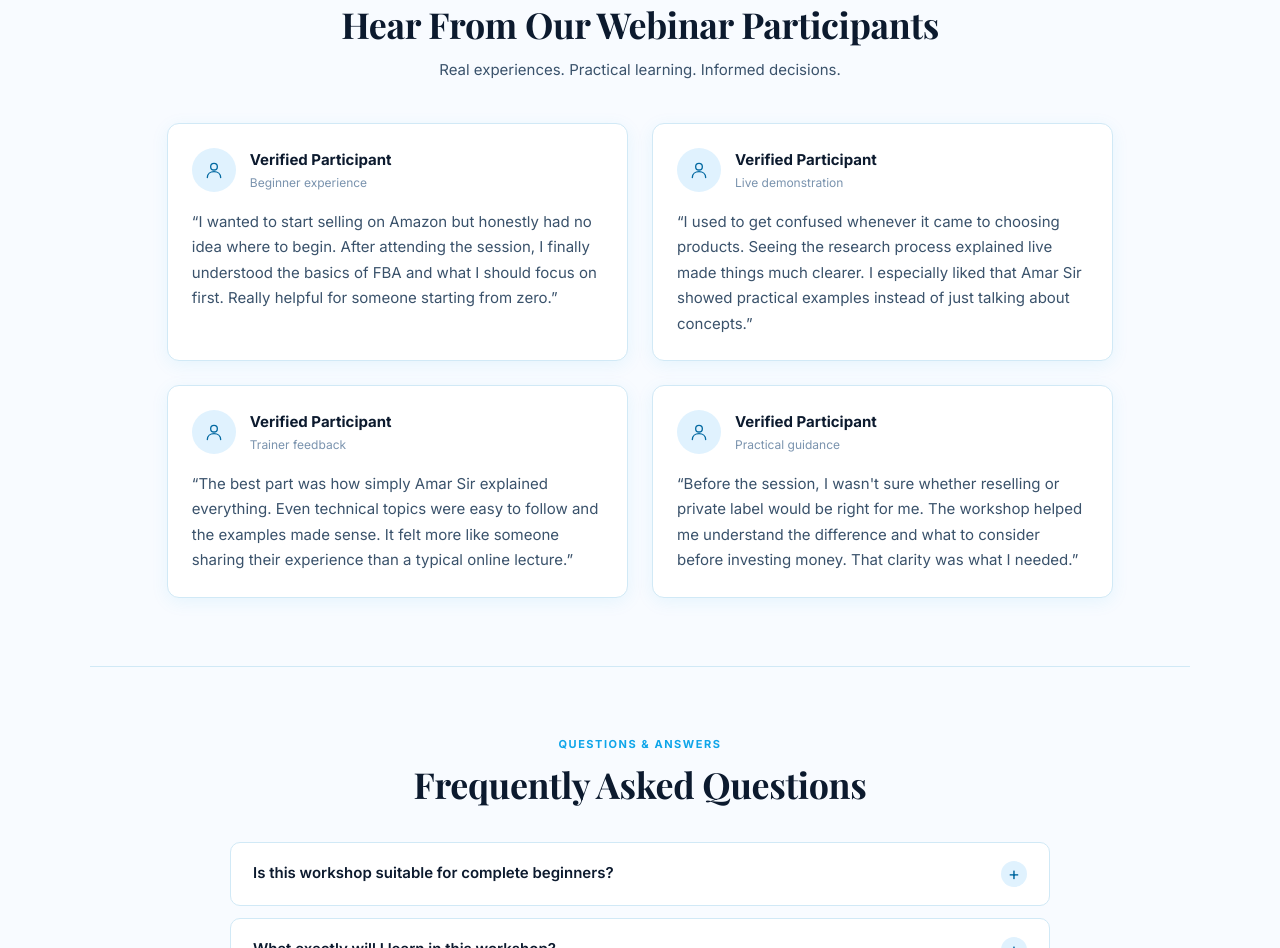
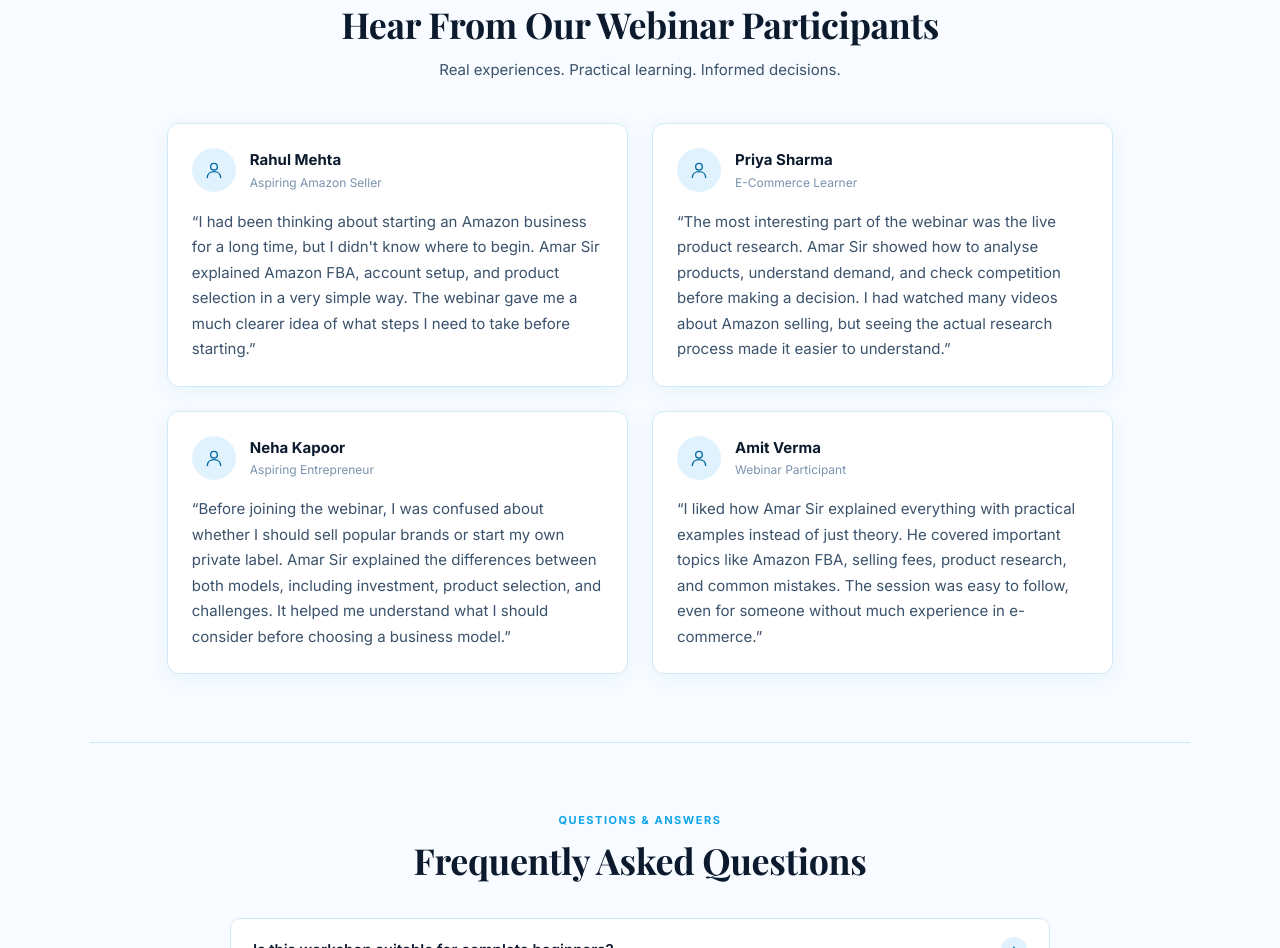
Before and after one commit to amanprosync-dot/Google-Ads-Landing-Aman, a plain HTML site: page index.html in a window 1280 px wide. Shown: the part 5127-6075 px from the top of the page. Drawn offline with nearby package versions, Linux system fonts and the light colour scheme; a web font is replaced by a local one.

Commit message:
Few more changes

```diff
--- a/index.html
+++ b/index.html
@@ -530,15 +530,12 @@
                 </svg>
               </span>
               <span>
-                <strong>Verified Participant</strong>
-                <small>Beginner experience</small>
+                <strong>Rahul Mehta</strong>
+                <small>Aspiring Amazon Seller</small>
               </span>
             </figcaption>
             <blockquote>
-              “I wanted to start selling on Amazon but honestly had no idea
-              where to begin. After attending the session, I finally understood
-              the basics of FBA and what I should focus on first. Really helpful
-              for someone starting from zero.”
+              “I had been thinking about starting an Amazon business for a long time, but I didn't know where to begin. Amar Sir explained Amazon FBA, account setup, and product selection in a very simple way. The webinar gave me a much clearer idea of what steps I need to take before starting.”
             </blockquote>
           </figure>
           <figure class="testi-card">
@@ -559,15 +556,12 @@
                 </svg>
               </span>
               <span>
-                <strong>Verified Participant</strong>
-                <small>Live demonstration</small>
+                <strong>Priya Sharma</strong>
+                <small>E-Commerce Learner</small>
               </span>
             </figcaption>
             <blockquote>
-              “I used to get confused whenever it came to choosing products.
-              Seeing the research process explained live made things much
-              clearer. I especially liked that Amar Sir showed practical
-              examples instead of just talking about concepts.”
+              “The most interesting part of the webinar was the live product research. Amar Sir showed how to analyse products, understand demand, and check competition before making a decision. I had watched many videos about Amazon selling, but seeing the actual research process made it easier to understand.”
             </blockquote>
           </figure>
           <figure class="testi-card">
@@ -588,15 +582,12 @@
                 </svg>
               </span>
               <span>
-                <strong>Verified Participant</strong>
-                <small>Trainer feedback</small>
+                <strong>Neha Kapoor</strong>
+                <small>Aspiring Entrepreneur</small>
               </span>
             </figcaption>
             <blockquote>
-              “The best part was how simply Amar Sir explained everything. Even
-              technical topics were easy to follow and the examples made sense.
-              It felt more like someone sharing their experience than a typical
-              online lecture.”
+              “Before joining the webinar, I was confused about whether I should sell popular brands or start my own private label. Amar Sir explained the differences between both models, including investment, product selection, and challenges. It helped me understand what I should consider before choosing a business model.”
             </blockquote>
           </figure>
           <figure class="testi-card">
@@ -617,15 +608,12 @@
                 </svg>
               </span>
               <span>
-                <strong>Verified Participant</strong>
-                <small>Practical guidance</small>
+                <strong>Amit Verma</strong>
+                <small>Webinar Participant</small>
               </span>
             </figcaption>
             <blockquote>
-              “Before the session, I wasn't sure whether reselling or private
-              label would be right for me. The workshop helped me understand the
-              difference and what to consider before investing money. That
-              clarity was what I needed.”
+              “I liked how Amar Sir explained everything with practical examples instead of just theory. He covered important topics like Amazon FBA, selling fees, product research, and common mistakes. The session was easy to follow, even for someone without much experience in e-commerce.”
             </blockquote>
           </figure>
         </div>
--- a/style.css
+++ b/style.css
@@ -1483,6 +1483,8 @@ footer {
 
 /* ── DPDP CONSENT DIALOG ── */
 .consent-dialog {
+  margin: auto;
+  inset: 0;
   border: 1px solid var(--border);
   border-radius: 14px;
   padding: 24px;
```
